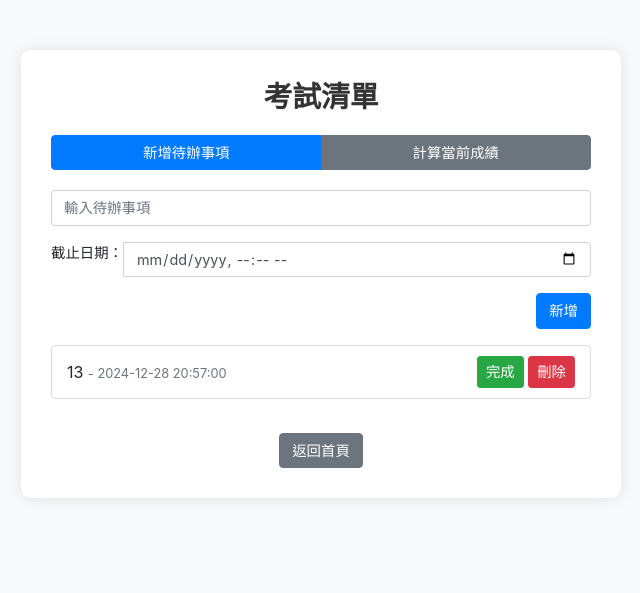
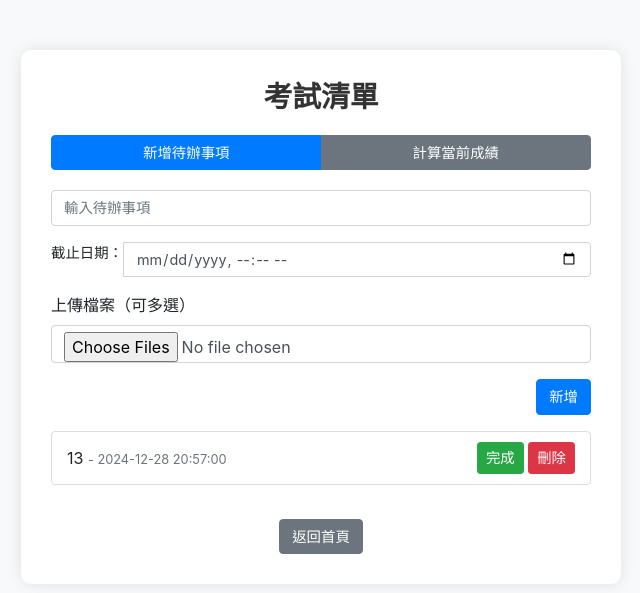
Before and after one commit to gut2003817/Cloud-Computing-Final, a Flask app: a page that uses templates/category.html in a window 1280 px wide. Shown: the top 593 px of the page, without its empty margins (319-959 px from the left). Run offline with Flask 3, Linux system fonts and the light colour scheme; a user stored in the database is signed in; data comes from the database, SQL or seed files in the repository; some libraries are stand-ins or nearby versions.

Commit message:
files
edit category for files

```diff
--- a/app.py
+++ b/app.py
@@ -401,13 +401,29 @@ def category_page(category):
     todos = Todo.query.filter_by(user_id=user.id, category=category).order_by(Todo.due_date.asc().nulls_last(), Todo.date_created.asc()).all()
 
     if request.method == 'POST':
+        # 接收表單資料
         content = request.form['content']
         due_date_str = request.form.get('due_date')
-        # 使用正確的解析格式
         due_date = datetime.strptime(due_date_str, '%Y-%m-%dT%H:%M') if due_date_str else None
+
+        # 新增待辦事項
         new_todo = Todo(content=content, due_date=due_date, user_id=user.id, category=category)
         db.session.add(new_todo)
         db.session.commit()
+
+        # 處理上傳的檔案
+        if 'files' in request.files:
+            for file in request.files.getlist('files'):
+                if file and file.filename:
+                    filename = secure_filename(file.filename)
+                    filepath = os.path.join(app.config['UPLOAD_FOLDER'], filename)
+                    file.save(filepath)
+
+                    # 新增檔案到資料庫
+                    new_file = File(filename=filename, filepath=filepath, todo_id=new_todo.id)
+                    db.session.add(new_file)
+            db.session.commit()
+
         return redirect(url_for('category_page', category=category))
 
     show_score_calculator = (category == '考試')
--- a/templates/category.html
+++ b/templates/category.html
@@ -67,7 +67,7 @@
 
         <!-- 代辦事項區域 -->
         <div id="todoSection">
-            <form action="" method="POST" class="mb-3">
+            <form action="" method="POST" enctype="multipart/form-data" class="mb-3">
                 <div class="input-group mb-3">
                     <input type="text" name="content" class="form-control" placeholder="輸入待辦事項" required>
                 </div>
@@ -80,6 +80,12 @@
                         id="due_date"
                         {% if todo and todo.due_date %}value="{{ todo.due_date.strftime('%Y-%m-%dT%H:%M') }}"{% endif %}
                     >
+                </div>
+
+                <!-- 新增檔案上傳欄位 -->
+                <div class="form-group mb-3">
+                    <label for="files" class="form-label">上傳檔案（可多選）</label>
+                    <input type="file" id="files" name="files" multiple class="form-control">
                 </div>
 
                 <div class="d-flex justify-content-end">
```
